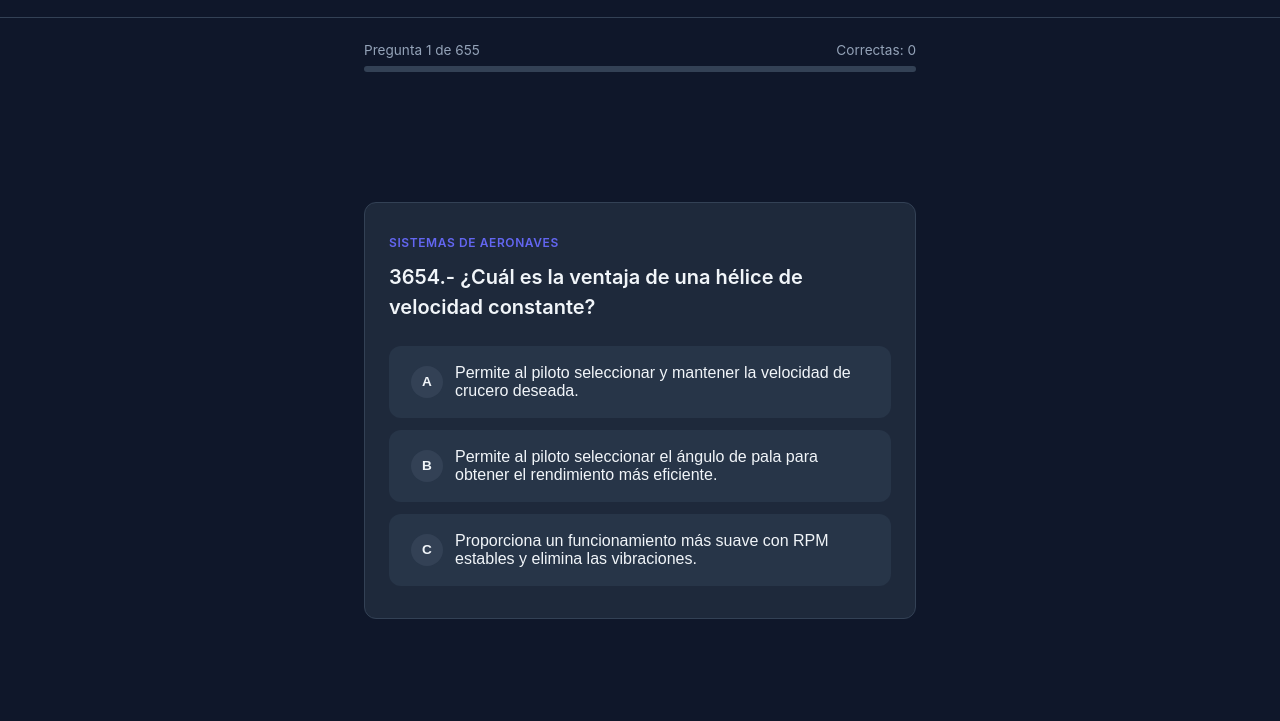
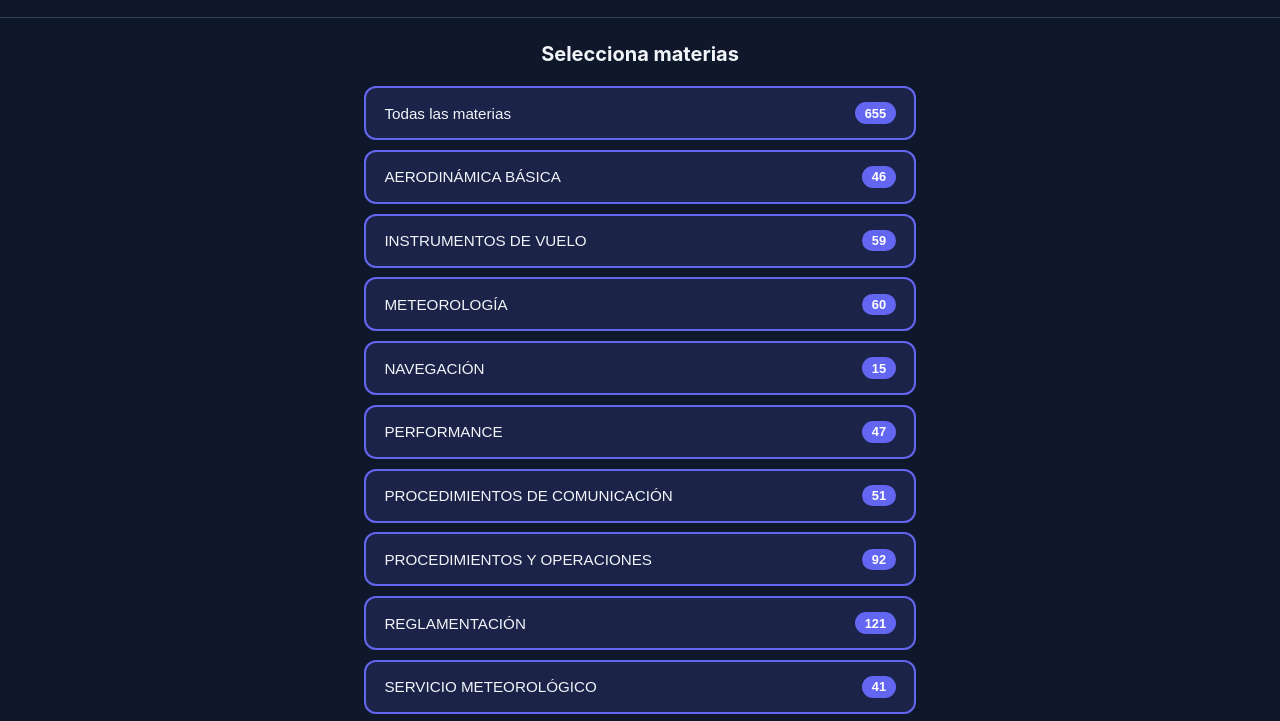
Before and after one commit to disdev/flashcards, a plain HTML site: page index.html in a window 1280 px wide. Shown: the part 52-773 px from the top of the page. Drawn offline with Linux system fonts and the light colour scheme.

Commit message:
Add category picker

```diff
--- a/index.html
+++ b/index.html
@@ -278,6 +278,87 @@
       background: var(--accent-hover);
     }
 
+    /* Category picker */
+    .picker {
+      width: 100%;
+      animation: fadeIn 0.3s ease;
+    }
+
+    .picker h2 {
+      font-size: 1.25rem;
+      font-weight: 700;
+      margin-bottom: 1.25rem;
+      text-align: center;
+    }
+
+    .cat-grid {
+      display: flex;
+      flex-direction: column;
+      gap: 0.6rem;
+      margin-bottom: 1.5rem;
+    }
+
+    .cat-btn {
+      background: var(--option-bg);
+      color: var(--text);
+      border: 2px solid transparent;
+      border-radius: var(--radius);
+      padding: 0.9rem 1.15rem;
+      font-size: 0.95rem;
+      text-align: left;
+      cursor: pointer;
+      transition: background 0.15s ease, border-color 0.15s ease, transform 0.1s ease;
+      display: flex;
+      justify-content: space-between;
+      align-items: center;
+    }
+
+    .cat-btn:hover {
+      background: var(--option-hover);
+      transform: translateX(4px);
+    }
+
+    .cat-btn.selected {
+      border-color: var(--accent);
+      background: rgba(99, 102, 241, 0.15);
+    }
+
+    .cat-btn .cat-count {
+      font-size: 0.8rem;
+      color: var(--text-muted);
+      font-weight: 600;
+      background: var(--card-border);
+      padding: 0.2rem 0.6rem;
+      border-radius: 999px;
+    }
+
+    .cat-btn.selected .cat-count {
+      background: var(--accent);
+      color: #fff;
+    }
+
+    .start-btn {
+      width: 100%;
+      background: var(--accent);
+      color: #fff;
+      border: none;
+      border-radius: var(--radius);
+      padding: 1rem;
+      font-size: 1rem;
+      font-weight: 600;
+      cursor: pointer;
+      transition: background 0.15s ease;
+    }
+
+    .start-btn:hover {
+      background: var(--accent-hover);
+    }
+
+    .start-btn:disabled {
+      opacity: 0.5;
+      cursor: default;
+    }
+
     /* Responsive */
     @media (max-width: 480px) {
       .card {
@@ -318,6 +399,7 @@
     let correctCount = 0;
     let answered = false;
     let shuffledCards = [];
+    let selectedCategories = new Set();
 
     const letters = ['A', 'B', 'C', 'D'];
 
@@ -354,14 +436,104 @@
         const resp = await fetch('cards.json');
         if (!resp.ok) throw new Error(`HTTP ${resp.status}`);
         flashcards = await resp.json();
-        startQuiz();
+        showCategoryPicker();
       } catch (err) {
         showError(err.message);
       }
     }
 
+    function getCategories() {
+      const map = {};
+      flashcards.forEach(c => {
+        map[c.category] = (map[c.category] || 0) + 1;
+      });
+      return Object.entries(map).sort((a, b) => a[0].localeCompare(b[0]));
+    }
+
+    function toggleCategory(cat) {
+      if (selectedCategories.has(cat)) {
+        selectedCategories.delete(cat);
+      } else {
+        selectedCategories.add(cat);
+      }
+      updatePickerUI();
+    }
+
+    function selectAllCategories() {
+      const cats = getCategories();
+      if (selectedCategories.size === cats.length) {
+        selectedCategories.clear();
+      } else {
+        cats.forEach(([cat]) => selectedCategories.add(cat));
+      }
+      updatePickerUI();
+    }
+
+    function updatePickerUI() {
+      const cats = getCategories();
+      const allSelected = selectedCategories.size === cats.length;
+
+      // Update category buttons
+      document.querySelectorAll('.cat-btn[data-cat]').forEach(btn => {
+        const cat = btn.dataset.cat;
+        if (cat === '__all__') {
+          btn.classList.toggle('selected', allSelected);
+        } else {
+          btn.classList.toggle('selected', selectedCategories.has(cat));
+        }
+      });
+
+      // Update start button
+      const total = flashcards.filter(c => selectedCategories.has(c.category)).length;
+      const startBtn = document.getElementById('start-btn');
+      startBtn.disabled = total === 0;
+      startBtn.textContent = total === 0
+        ? 'Selecciona una materia'
+        : `Comenzar (${total} pregunta${total !== 1 ? 's' : ''})`;
+    }
+
+    function showCategoryPicker() {
+      const cats = getCategories();
+
+      // Hide progress bar during picker
+      document.querySelector('.progress-bar-container').style.display = 'none';
+
+      // Default: all selected
+      if (selectedCategories.size === 0) {
+        cats.forEach(([cat]) => selectedCategories.add(cat));
+      }
+
+      const allSelected = selectedCategories.size === cats.length;
+      const total = flashcards.filter(c => selectedCategories.has(c.category)).length;
+
+      document.getElementById('main').innerHTML = `
+        <div class="picker">
+          <h2>Selecciona materias</h2>
+          <div class="cat-grid">
+            <button class="cat-btn${allSelected ? ' selected' : ''}" data-cat="__all__" onclick="selectAllCategories()">
+              <span>Todas las materias</span>
+              <span class="cat-count">${flashcards.length}</span>
+            </button>
+            ${cats.map(([cat, count]) => `
+              <button class="cat-btn${selectedCategories.has(cat) ? ' selected' : ''}" data-cat="${cat}" onclick="toggleCategory('${cat.replace(/'/g, "\\'")}')">
+                <span>${cat}</span>
+                <span class="cat-count">${count}</span>
+              </button>
+            `).join('')}
+          </div>
+          <button class="start-btn" id="start-btn" onclick="startQuiz()">
+            Comenzar (${total} pregunta${total !== 1 ? 's' : ''})
+          </button>
+        </div>
+      `;
+    }
+
     function startQuiz() {
-      shuffledCards = shuffle(flashcards);
+      const filtered = flashcards.filter(c => selectedCategories.has(c.category));
+      if (filtered.length === 0) return;
+
+      document.querySelector('.progress-bar-container').style.display = '';
+      shuffledCards = shuffle(filtered);
       currentIndex = 0;
       correctCount = 0;
       answered = false;
@@ -471,6 +643,7 @@
           <div class="score">${pct}%</div>
           <div class="score-detail">${correctCount} de ${total} respuestas correctas</div>
           <button class="restart-btn" onclick="startQuiz()">Intentar de nuevo</button>
+          <button class="restart-btn" style="margin-top:0.75rem;background:var(--card-border);" onclick="showCategoryPicker()">Cambiar materias</button>
         </div>
       `;
     }
```
